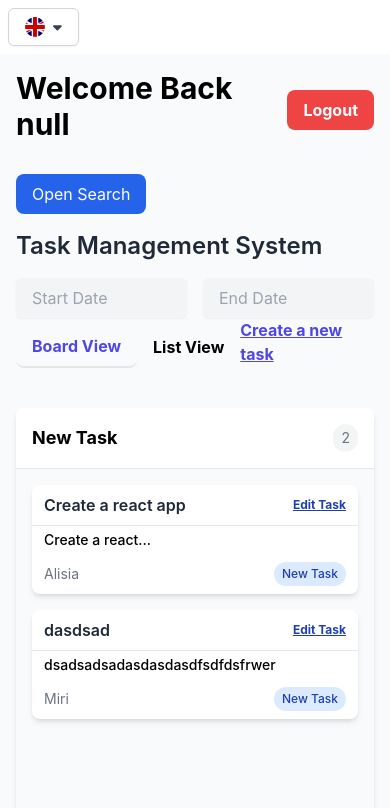
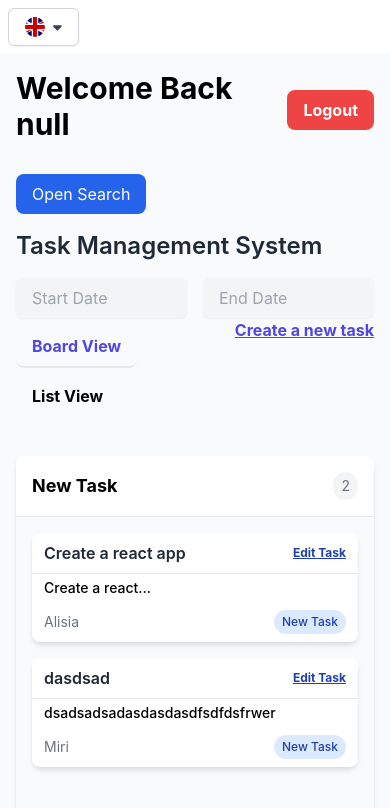
Before and after one commit to kretana/task_managment_system, a React (Create React App) app in the folder my-app/: page /dashboard in a window 390 px wide. Shown: the top 808 px of the page. Built offline with nearby package versions, Linux system fonts and the light colour scheme; data requests are answered from the project's data file; sample sign-in values are in the browser's storage.

Commit message:
fix responsivness

```diff
--- a/my-app/src/components/common/Tabs.tsx
+++ b/my-app/src/components/common/Tabs.tsx
@@ -13,7 +13,7 @@ interface TabsProps {
 
 export const Tabs: React.FC<TabsProps> = ({ tabs }) => {
     return (
-        <div className="flex mb-5">
+        <div className="flex mb-5 flex-col md:flex-row">
             {tabs.map((tab, index) => (
                 <Button
                     label={tab.label}
```
